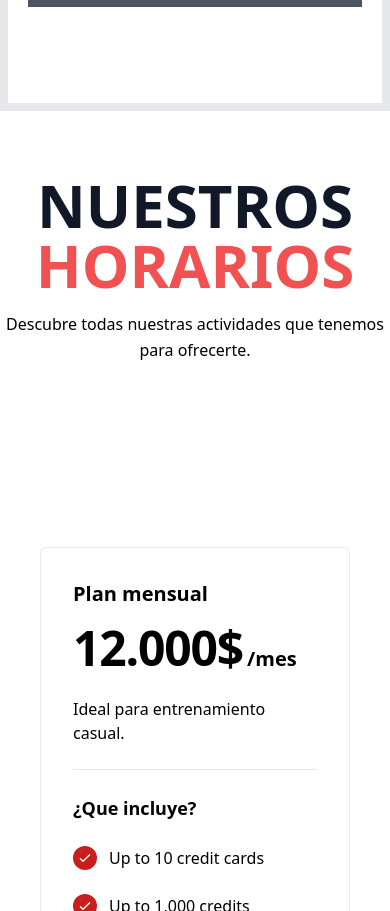
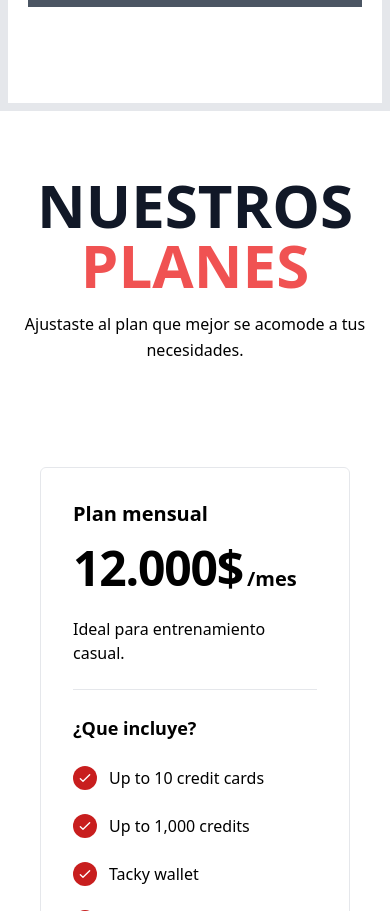
Before and after one commit to Osmokdelevoper/fullgym.github.io, a website: page index.html in a window 390 px wide. Shown: the part 5350-6261 px from the top of the page. Drawn offline with nearby package versions, Linux system fonts and the light colour scheme.

Commit message:
Update index.html

```diff
--- a/index.html
+++ b/index.html
@@ -280,9 +280,9 @@
   </section>
 
   <section id="hero">
-    <div class="py-16 flex flex-col text-center w-full mb-20">
-      <h1 class=" text-6xl font-bold title-font mb-4 text-gray-900">NUESTROS <span class="text-red-500">HORARIOS</span></h1>
-      <p class="lg:w-2/3 mx-auto leading-relaxed text-base">Descubre todas nuestras actividades que tenemos para ofrecerte.</p>
+    <div class="py-16 flex flex-col text-center w-full">
+      <h1 class=" text-6xl font-bold title-font mb-4 text-gray-900">NUESTROS <span class="text-red-500">PLANES</span></h1>
+      <p class="lg:w-2/3 mx-auto leading-relaxed text-base">Ajustaste al plan que mejor se acomode a tus necesidades.</p>
     </div>
     <div class="relative items-center w-full mx-auto md:px-12 lg:px-16 max-w-7xl">
       <div>
```
